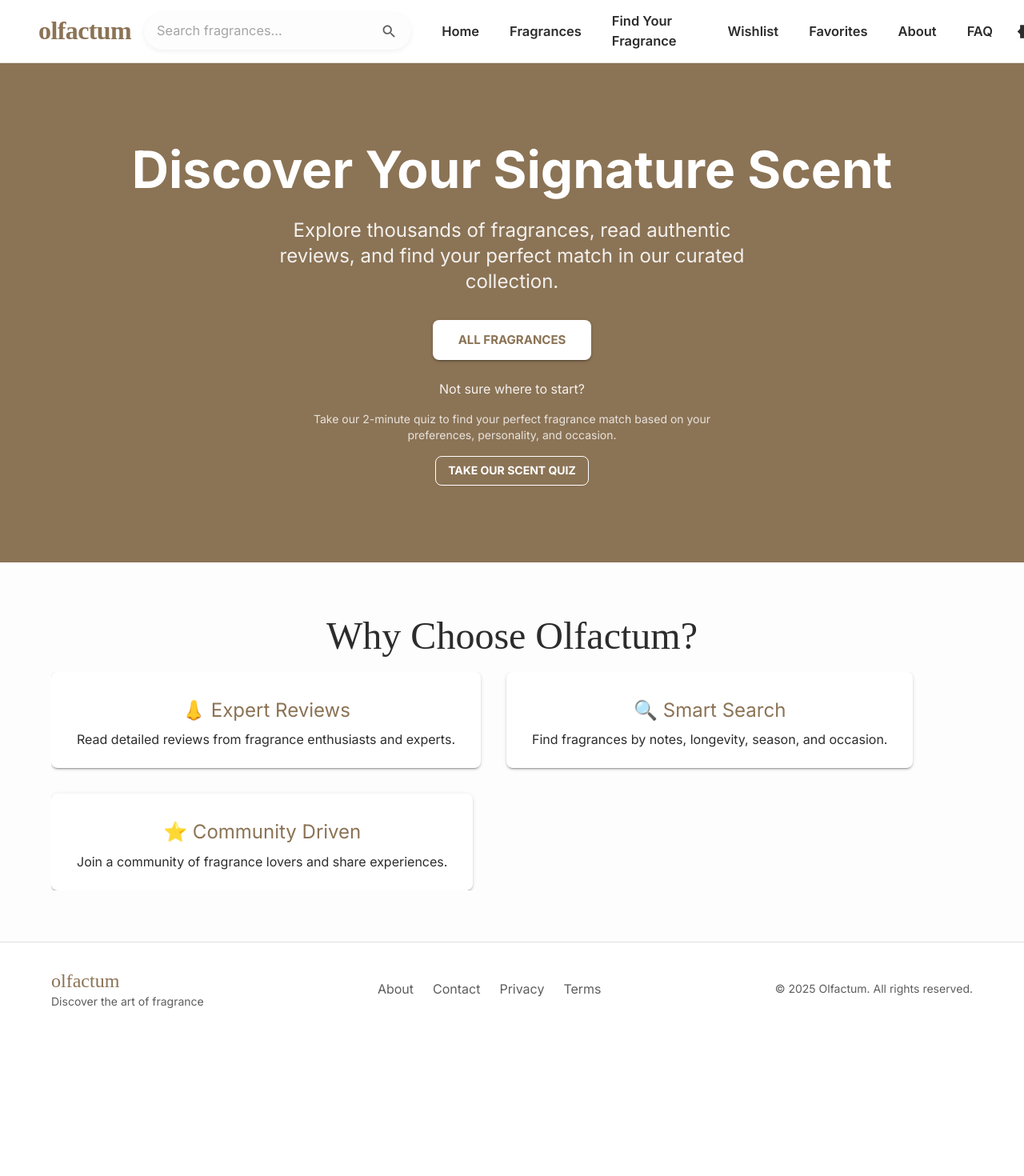
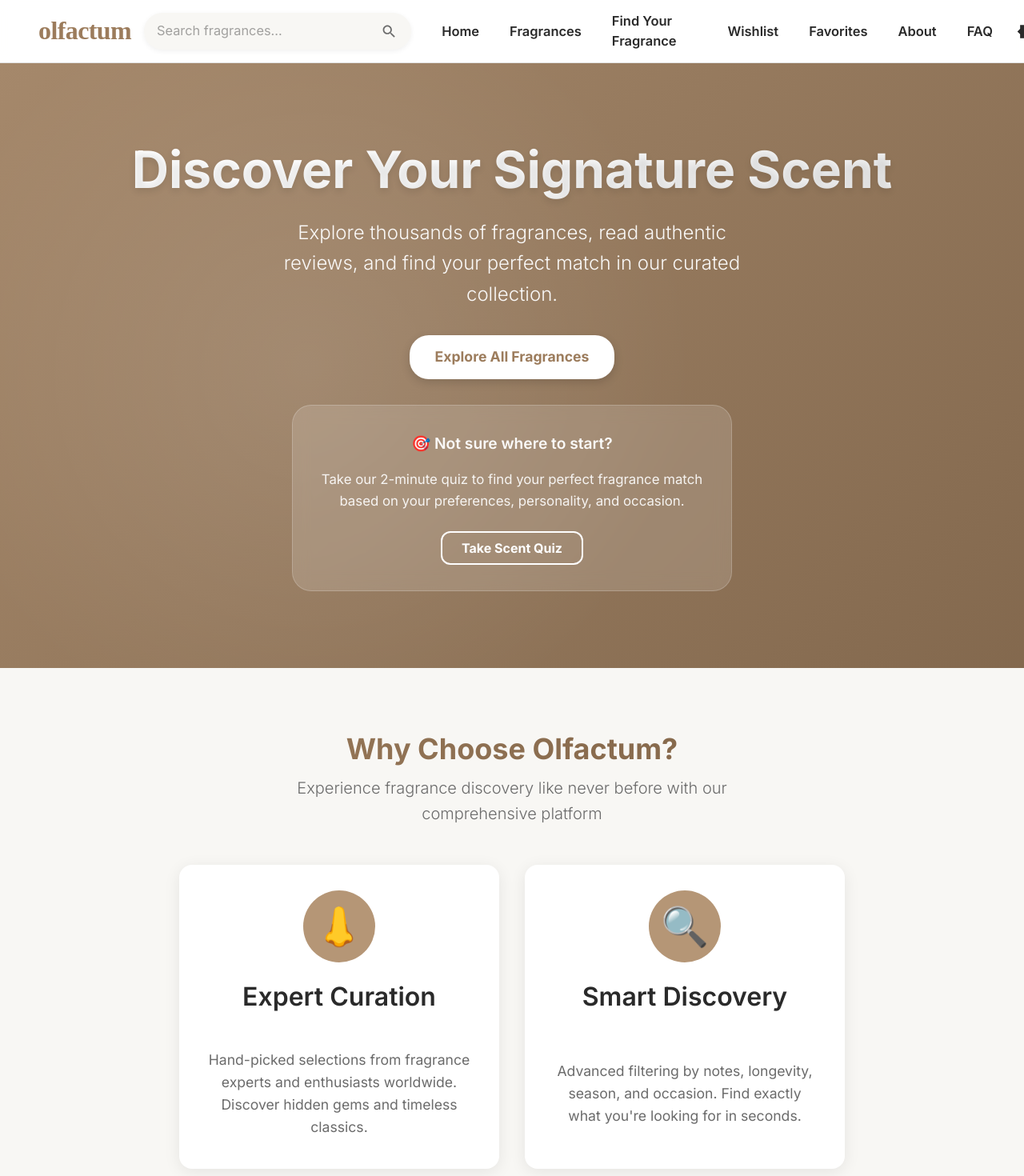
Before and after one commit to ognjen-raickovic/olfactum, a React (Vite) app in the folder frontend/: page / in a window 1280 px wide. Shown: the top 1470 px of the page at 80% size. Before the commit the page ends 1294 px from the top, so only its background shows below. Built offline with nearby package versions, Linux system fonts and the light colour scheme.

Commit message:
Home Page redesign, centered text on Fragrance Page, altered theme colors

```diff
--- a/frontend/src/components/FeaturesSection.jsx
+++ b/frontend/src/components/FeaturesSection.jsx
@@ -1,57 +1,170 @@
-import { Container, Typography, Grid, Card, CardContent } from "@mui/material";
+import {
+  Container,
+  Typography,
+  Grid,
+  Card,
+  CardContent,
+  Box,
+} from "@mui/material";
 
 const FeaturesSection = () => {
   const features = [
     {
       icon: "👃",
-      title: "Expert Reviews",
+      title: "Expert Curation",
       description:
-        "Read detailed reviews from fragrance enthusiasts and experts.",
+        "Hand-picked selections from fragrance experts and enthusiasts worldwide. Discover hidden gems and timeless classics.",
     },
     {
       icon: "🔍",
-      title: "Smart Search",
-      description: "Find fragrances by notes, longevity, season, and occasion.",
+      title: "Smart Discovery",
+      description:
+        "Advanced filtering by notes, longevity, season, and occasion. Find exactly what you're looking for in seconds.",
     },
     {
       icon: "⭐",
-      title: "Community Driven",
+      title: "Authentic Community",
       description:
-        "Join a community of fragrance lovers and share experiences.",
+        "Join thousands of fragrance lovers sharing honest reviews, experiences, and recommendations.",
+    },
+    {
+      icon: "🎯",
+      title: "Personalized Matching",
+      description:
+        "Our intelligent quiz matches you with perfect scents based on your unique preferences and personality.",
     },
   ];
 
   return (
     <Container
       maxWidth="lg"
-      sx={{ py: 8, px: { xs: 2, sm: 3 }, overflowX: "hidden" }}
+      sx={{
+        py: { xs: 6, md: 10 },
+        px: { xs: 2, sm: 3 },
+        display: "flex",
+        flexDirection: "column",
+        alignItems: "center",
+      }}
     >
+      <Box sx={{ textAlign: "center", mb: 6, width: "100%" }}>
         <Typography
           variant="h3"
           component="h2"
-        textAlign="center"
           gutterBottom
-        sx={{ fontFamily: '"Playfair Display", serif' }}
+          sx={{
+            fontWeight: 700,
+            background: (theme) =>
+              `linear-gradient(45deg, ${theme.palette.primary.main}, ${theme.palette.primary.dark})`,
+            backgroundClip: "text",
+            WebkitBackgroundClip: "text",
+            color: "transparent",
+          }}
         >
           Why Choose Olfactum?
         </Typography>
+        <Typography
+          variant="h6"
+          color="text.secondary"
+          sx={{ maxWidth: 600, mx: "auto", fontWeight: 300 }}
+        >
+          Experience fragrance discovery like never before with our
+          comprehensive platform
+        </Typography>
+      </Box>
 
       <Grid
         container
         spacing={4}
-        columns={{ xs: 1, sm: 2, md: 3 }} // define how many columns in each breakpoint
-        sx={{ mt: 2, overflowX: "hidden", m: 0, width: "100%" }}
+        sx={{
+          width: "100%",
+          maxWidth: 900,
+          justifyContent: "center",
+        }}
       >
         {features.map((feature, index) => (
-          <Grid key={index}>
-            {" "}
-            {/* no item / xs / md */}
-            <Card elevation={2} sx={{ height: "100%" }}>
-              <CardContent sx={{ textAlign: "center", p: 4 }}>
-                <Typography variant="h5" gutterBottom color="primary.main">
-                  {feature.icon} {feature.title}
+          <Grid
+            item
+            key={index}
+            xs={12}
+            sm={6}
+            md={6}
+            lg={6}
+            sx={{
+              display: "flex",
+              justifyContent: "center",
+              minHeight: 380,
+            }}
+          >
+            <Card
+              sx={{
+                width: "100%",
+                maxWidth: 400,
+                height: 380,
+                display: "flex",
+                flexDirection: "column",
+                border: "none",
+                boxShadow: "0 4px 20px rgba(0,0,0,0.08)",
+                transition: "all 0.3s ease",
+                "&:hover": {
+                  transform: "translateY(-8px)",
+                  boxShadow: "0 8px 30px rgba(0,0,0,0.12)",
+                },
+              }}
+            >
+              <CardContent
+                sx={{
+                  textAlign: "center",
+                  p: 4,
+                  flex: 1,
+                  display: "flex",
+                  flexDirection: "column",
+                  justifyContent: "center",
+                  alignItems: "center",
+                  gap: 3,
+                }}
+              >
+                <Box
+                  sx={{
+                    display: "flex",
+                    justifyContent: "center",
+                    alignItems: "center",
+                    width: 90,
+                    height: 90,
+                    borderRadius: "50%",
+                    bgcolor: "primary.light",
+                    fontSize: "3rem",
+                  }}
+                >
+                  {feature.icon}
+                </Box>
+
+                <Typography
+                  variant="h4"
+                  sx={{
+                    fontWeight: 600,
+                    color: "text.primary",
+                    textAlign: "center",
+                    lineHeight: 1.2,
+                    mb: 1,
+                  }}
+                >
+                  {feature.title}
                 </Typography>
-                <Typography variant="body1">{feature.description}</Typography>
+
+                <Typography
+                  variant="body1"
+                  color="text.secondary"
+                  sx={{
+                    lineHeight: 1.6,
+                    textAlign: "center",
+                    fontSize: "1.1rem",
+                    flex: 1,
+                    display: "flex",
+                    alignItems: "center",
+                  }}
+                >
+                  {feature.description}
+                </Typography>
               </CardContent>
             </Card>
           </Grid>
--- a/frontend/src/components/HeroSection.jsx
+++ b/frontend/src/components/HeroSection.jsx
@@ -1,16 +1,29 @@
-import { Container, Typography, Box, Button } from "@mui/material";
+import { Container, Typography, Box, Button, alpha } from "@mui/material";
 import { Link } from "react-router-dom";
 
 const HeroSection = () => {
   return (
     <Box
       sx={{
-        bgcolor: "primary.main",
+        background: (theme) =>
+          `linear-gradient(135deg, ${alpha(
+            theme.palette.primary.main,
+            0.9
+          )} 0%, ${alpha(theme.palette.primary.dark, 0.95)} 100%)`,
         color: "white",
-        py: 12,
-        width: "100%",
-        maxWidth: "100vw",
-        overflowX: "hidden",
+        py: { xs: 8, md: 12 },
+        position: "relative",
+        overflow: "hidden",
+        "&::before": {
+          content: '""',
+          position: "absolute",
+          top: 0,
+          left: 0,
+          right: 0,
+          bottom: 0,
+          background:
+            "radial-gradient(circle at 30% 50%, rgba(255,255,255,0.1) 0%, transparent 50%)",
+        },
       }}
     >
       <Container
@@ -18,7 +31,8 @@ const HeroSection = () => {
         sx={{
           textAlign: "center",
           px: { xs: 2, sm: 3 },
-          overflowX: "hidden",
+          position: "relative",
+          zIndex: 1,
         }}
       >
         <Typography
@@ -27,7 +41,12 @@ const HeroSection = () => {
           gutterBottom
           sx={{
             fontWeight: 700,
-            fontSize: { xs: "2.5rem", md: "4rem" },
+            fontSize: { xs: "2.5rem", md: "3.5rem", lg: "4rem" },
+            background: "linear-gradient(45deg, #FFFFFF 30%, #F0F0F0 90%)",
+            backgroundClip: "text",
+            WebkitBackgroundClip: "text",
+            color: "transparent",
+            textShadow: "0 4px 8px rgba(0,0,0,0.1)",
           }}
         >
           Discover Your Signature Scent
@@ -39,7 +58,9 @@ const HeroSection = () => {
             maxWidth: 600,
             mx: "auto",
             mb: 4,
-            opacity: 0.9,
+            opacity: 0.95,
+            fontWeight: 300,
+            lineHeight: 1.6,
           }}
         >
           Explore thousands of fragrances, read authentic reviews, and find your
@@ -57,20 +78,52 @@ const HeroSection = () => {
             fontWeight: "bold",
             px: 4,
             py: 1.5,
-            mb: 3,
-            "&:hover": { bgcolor: "grey.100" },
+            mb: 4, // Increased margin bottom
+            borderRadius: 2,
+            fontSize: "1.1rem",
+            boxShadow: "0 4px 12px rgba(0,0,0,0.15)",
+            "&:hover": {
+              bgcolor: "grey.50",
+              transform: "translateY(-2px)",
+              boxShadow: "0 6px 16px rgba(0,0,0,0.2)",
+            },
+            transition: "all 0.3s ease",
           }}
         >
-          All Fragrances
+          Explore All Fragrances
         </Button>
 
-        <Box sx={{ maxWidth: 500, mx: "auto" }}>
-          <Typography variant="body1" sx={{ mb: 2, opacity: 0.9 }}>
-            Not sure where to start?
+        {/* Larger Quiz Box */}
+        <Box
+          sx={{
+            maxWidth: 550, // Increased width
+            mx: "auto",
+            bgcolor: "rgba(255,255,255,0.15)",
+            p: 4, // Increased padding
+            borderRadius: 2,
+            backdropFilter: "blur(10px)",
+            border: "1px solid rgba(255,255,255,0.2)",
+          }}
+        >
+          <Typography
+            variant="h6" // Larger text
+            sx={{
+              mb: 2,
+              opacity: 0.95,
+              fontWeight: 600,
+              fontSize: "1.2rem", // Explicit font size
+            }}
+          >
+            🎯 Not sure where to start?
           </Typography>
           <Typography
-            variant="body2"
-            sx={{ opacity: 0.8, fontStyle: "italic", mb: 2 }}
+            variant="body1" // Larger body text
+            sx={{
+              opacity: 0.9,
+              lineHeight: 1.6,
+              mb: 3, // Increased margin
+              fontSize: "1.05rem", // Slightly larger
+            }}
           >
             Take our 2-minute quiz to find your perfect fragrance match based on
             your preferences, personality, and occasion.
@@ -85,13 +138,19 @@ const HeroSection = () => {
               borderColor: "white",
               color: "white",
               fontWeight: "bold",
+              borderWidth: 2,
+              fontSize: "1rem",
+              px: 3,
               "&:hover": {
-                bgcolor: "rgba(255,255,255,0.1)",
+                bgcolor: "rgba(255,255,255,0.15)",
                 borderColor: "white",
+                transform: "translateY(-2px)",
+                boxShadow: "0 4px 12px rgba(255,255,255,0.2)",
               },
+              transition: "all 0.3s ease",
             }}
           >
-            Take Our Scent Quiz
+            Take Scent Quiz
           </Button>
         </Box>
       </Container>
--- a/frontend/src/styles/Theme.jsx
+++ b/frontend/src/styles/Theme.jsx
@@ -4,36 +4,77 @@ export const lightTheme = createTheme({
   palette: {
     mode: "light",
     background: {
-      default: "#FDFDFD",
+      default: "#F8F7F4", // Warmer, softer off-white
       paper: "#FFFFFF",
     },
     text: {
-      primary: "#2C2C2C",
-      secondary: "#5D5D5D",
+      primary: "#2A2A2A", // Softer black
+      secondary: "#6B6B6B", // Warmer gray
     },
     primary: {
-      main: "#8B7355",
-      light: "#A88C6D",
-      dark: "#6D5A3E",
+      main: "#9C7C5C", // Rich, warm bronze/amber
+      light: "#B59676",
+      dark: "#7D6145",
+      contrastText: "#FFFFFF",
     },
     secondary: {
-      main: "#2C2C2C",
+      main: "#5D4037", // Warm brown
+      light: "#8B6B61",
+      dark: "#3E2723",
+      contrastText: "#FFFFFF",
+    },
+    grey: {
+      50: "#FAF9F7",
+      100: "#F5F3F0",
+      200: "#E8E6E1",
     },
   },
   typography: {
     fontFamily: '"Inter", "Arial", sans-serif',
     h1: {
-      fontWeight: 600,
+      fontWeight: 700,
+      fontSize: "3.5rem",
     },
     h2: {
       fontWeight: 600,
+      fontSize: "2.75rem",
     },
     h3: {
+      fontWeight: 600,
+      fontSize: "2.25rem",
+    },
+    h4: {
       fontWeight: 500,
+      fontSize: "2rem",
+    },
+    h5: {
+      fontWeight: 500,
+      fontSize: "1.5rem",
+    },
+    h6: {
+      fontWeight: 500,
+      fontSize: "1.25rem",
     },
   },
   shape: {
-    borderRadius: 8,
+    borderRadius: 12, // Slightly more rounded for modern look
+  },
+  components: {
+    MuiButton: {
+      styleOverrides: {
+        root: {
+          textTransform: "none", // More modern - no uppercase
+          fontWeight: 600,
+        },
+      },
+    },
+    MuiCard: {
+      styleOverrides: {
+        root: {
+          borderRadius: 16,
+        },
+      },
+    },
   },
 });
 
@@ -41,29 +82,77 @@ export const darkTheme = createTheme({
   palette: {
     mode: "dark",
     background: {
-      default: "#1C140E", // deep roasted brown (coffee bean base)
-      paper: "#2A1E14", // lighter brown for cards
+      default: "#1A1816", // Deep charcoal with warm undertones
+      paper: "#26221E", // Rich dark brown
     },
     text: {
-      primary: "#EDE0D4", // warm cream for readability
-      secondary: "#C7B6A1", // muted beige accent
+      primary: "#F0EDE9", // Warm off-white
+      secondary: "#C4BDB5", // Muted warm gray
     },
     primary: {
-      main: "#C19A6B", // caramel/golden brown
-      light: "#D4B592",
-      dark: "#8B6A45",
+      main: "#C8A97E", // Warm golden beige
+      light: "#DBC4A4",
+      dark: "#A88B61",
+      contrastText: "#1A1816",
     },
     secondary: {
-      main: "#EDE0D4", // matches text.primary tone
+      main: "#8B7355", // Muted bronze
+      light: "#A89277",
+      dark: "#6D5A3E",
+      contrastText: "#F0EDE9",
+    },
+    grey: {
+      50: "#2A2622",
+      100: "#36312B",
+      200: "#453F38",
     },
   },
   typography: {
     fontFamily: '"Inter", "Arial", sans-serif',
-    h1: { fontWeight: 600 },
-    h2: { fontWeight: 600 },
-    h3: { fontWeight: 500 },
+    h1: {
+      fontWeight: 700,
+      fontSize: "3.5rem",
+    },
+    h2: {
+      fontWeight: 600,
+      fontSize: "2.75rem",
+    },
+    h3: {
+      fontWeight: 600,
+      fontSize: "2.25rem",
+    },
+    h4: {
+      fontWeight: 500,
+      fontSize: "2rem",
+    },
+    h5: {
+      fontWeight: 500,
+      fontSize: "1.5rem",
+    },
+    h6: {
+      fontWeight: 500,
+      fontSize: "1.25rem",
+    },
   },
   shape: {
-    borderRadius: 8,
+    borderRadius: 12,
+  },
+  components: {
+    MuiButton: {
+      styleOverrides: {
+        root: {
+          textTransform: "none",
+          fontWeight: 600,
+        },
+      },
+    },
+    MuiCard: {
+      styleOverrides: {
+        root: {
+          borderRadius: 16,
+          backgroundImage: "none", // Remove default gradient
+        },
+      },
+    },
   },
 });
```
Also changed, not shown: frontend/src/pages/FragrancesPage/index.jsx (+7 -6 lines). Lines whose indentation alone changed are shown as unchanged.
